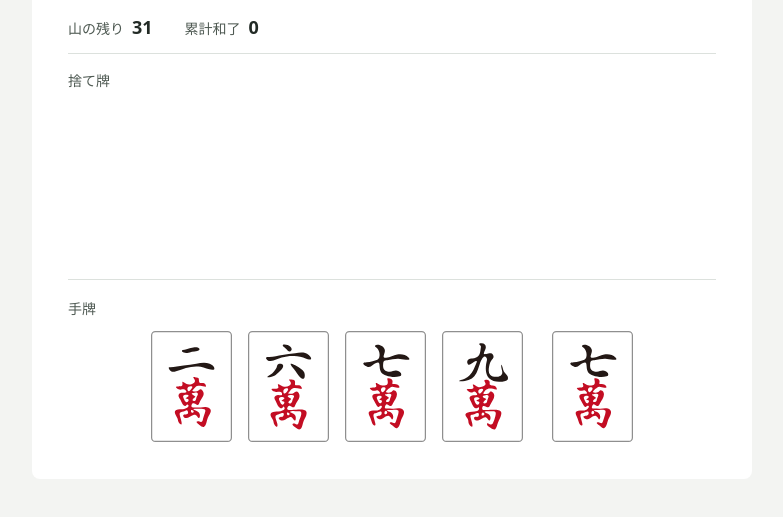
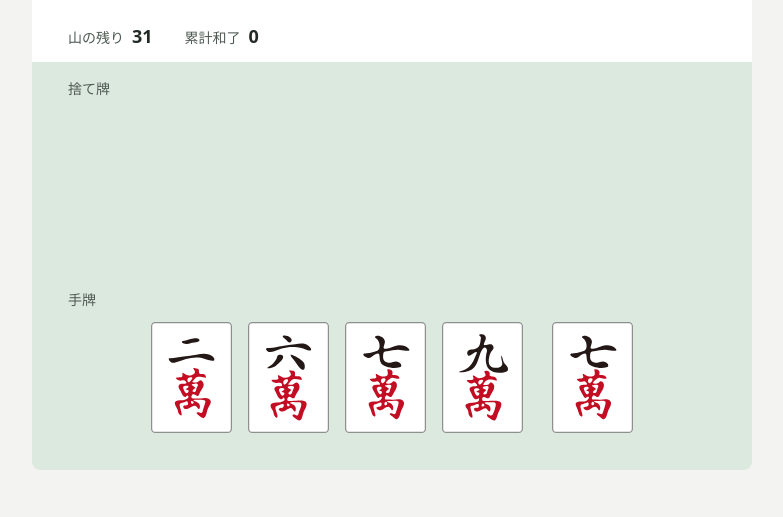
Before and after one commit to akiplaylab/mahjong5, a website built with Vite: page index.html in a window 1280 px wide. Shown: the part 207-724 px from the top of the page, without its empty margins (248-1031 px from the left). Built offline with nearby package versions, Linux system fonts and the light colour scheme.

Commit message:
Distinguish white tiles from the play area

```diff
--- a/index.html
+++ b/index.html
@@ -18,6 +18,7 @@
       <div><span>累計和了</span><strong id="wins"></strong></div>
     </div>
 
+    <div class="play-area">
       <section class="tray" aria-labelledby="discard-title">
         <h2 id="discard-title">捨て牌</h2>
         <div id="discards" class="discards"></div>
@@ -32,6 +33,7 @@
         <div id="legend" class="legend" hidden><span>面子</span><span>雀頭</span></div>
         <button id="again" class="again" type="button" hidden>もう一度</button>
       </section>
+    </div>
   </main>
   <script type="module" src="/src/main.ts"></script>
 </body>
--- a/src/style.css
+++ b/src/style.css
@@ -17,11 +17,13 @@ button { font: inherit; cursor: pointer; touch-action: manipulation; }
 button:focus-visible { outline: 3px solid #23704d; outline-offset: 2px; }
 [hidden] { display: none !important; }
 .table {
+  --table-padding: clamp(12px, 4vw, 36px);
   width: min(100%, 720px);
-  padding: clamp(12px, 4vw, 36px);
+  padding-top: var(--table-padding);
   background: #fff;
   border-radius: 8px;
 }
+.top, .stats { margin-inline: var(--table-padding); }
 .top, .player-head {
   display: flex;
   align-items: center;
@@ -46,10 +48,9 @@ h2 { margin: 0; font-size: .875rem; font-weight: 650; color: #4e5952; }
 .stats {
   display: flex;
   flex-wrap: wrap;
-  margin: clamp(16px, 4vw, 28px) 0 0;
+  margin-top: clamp(16px, 4vw, 28px);
   padding-bottom: 14px;
   gap: 6px clamp(16px, 5vw, 32px);
-  border-bottom: 1px solid #dce1dd;
 }
 .stats > div {
   display: flex;
@@ -59,9 +60,10 @@ h2 { margin: 0; font-size: .875rem; font-weight: 650; color: #4e5952; }
   font-size: .875rem;
 }
 .stats strong { color: #222a25; font-size: 1.125rem; font-variant-numeric: tabular-nums; }
-.tray {
-  padding: 16px 0;
-  border-bottom: 1px solid #dce1dd;
+.play-area {
+  padding: 16px var(--table-padding) var(--table-padding);
+  background: #dce9df;
+  border-radius: 0 0 8px 8px;
 }
 .discards {
   display: grid;
```
Lines whose indentation alone changed are shown as unchanged.
